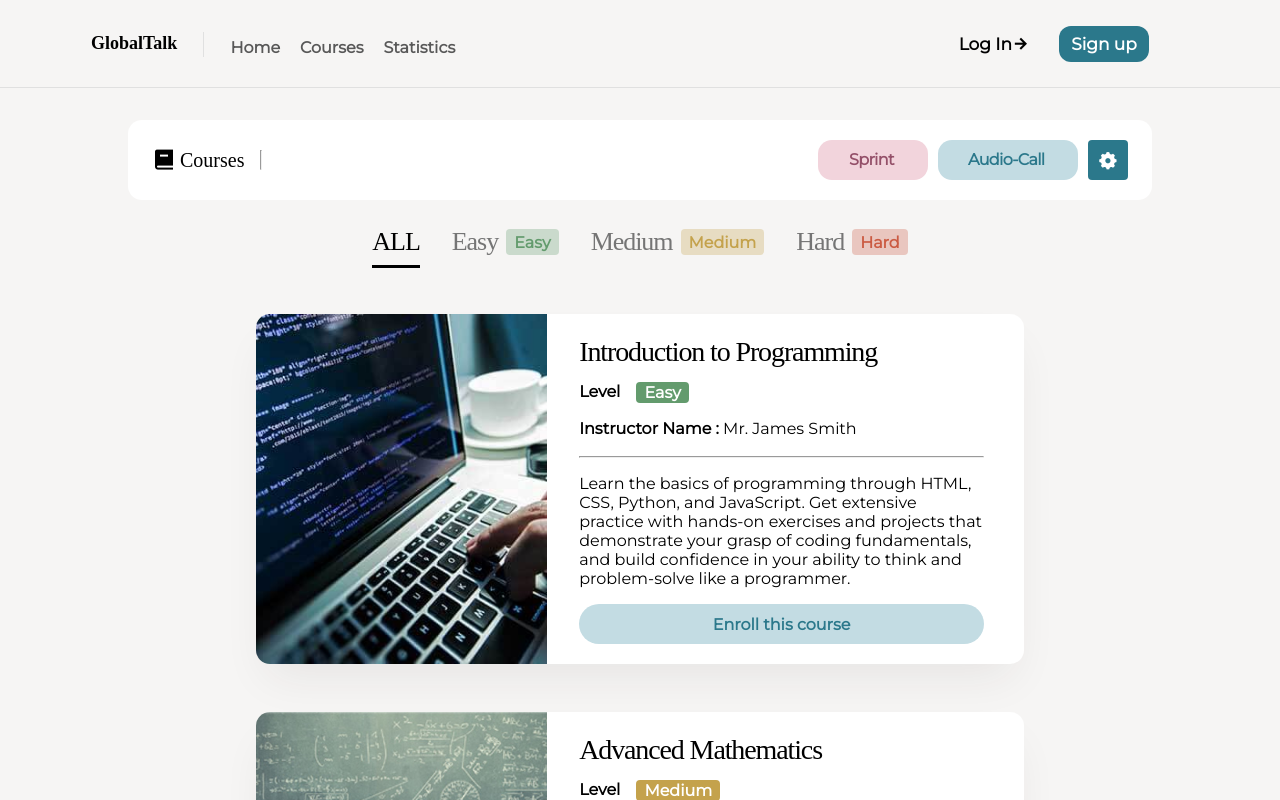
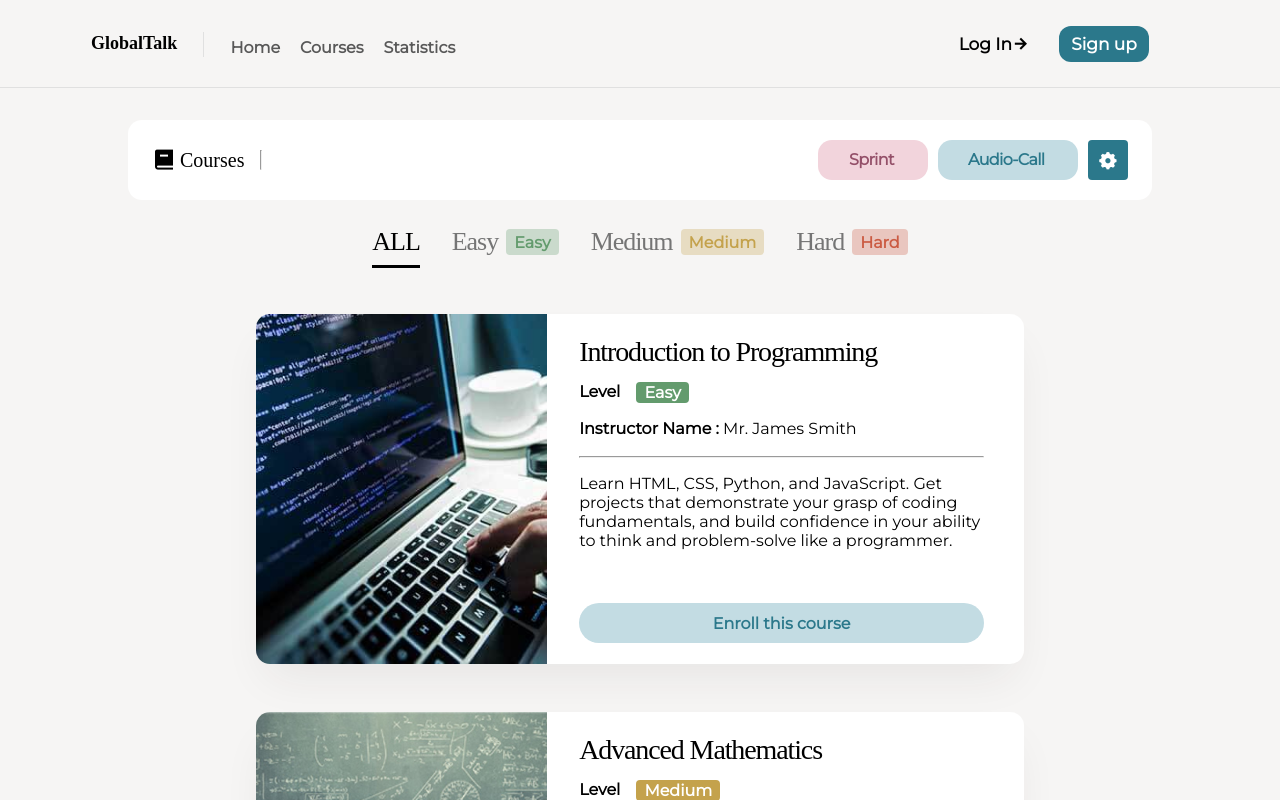
Before and after one commit to thinc-org/hacktoschool-48, a Next.js app in the folder frontend/: page /courses in a window 1280 px wide. Shown: the top 800 px of the page. Built offline with nearby package versions, Linux system fonts and the light colour scheme; a web font is replaced by a local one.

Commit message:
Update courses.js

```diff
--- a/frontend/pages/courses.js
+++ b/frontend/pages/courses.js
@@ -16,7 +16,7 @@ const data = [
         courseName: 'Introduction to Programming',
         level: 'Easy',
         instructor: 'Mr. James Smith',
-        detail: 'Learn the basics of programming through HTML, CSS, Python, and JavaScript. Get extensive practice with hands-on exercises and projects that demonstrate your grasp of coding fundamentals, and build confidence in your ability to think and problem-solve like a programmer.',
+        detail: 'Learn HTML, CSS, Python, and JavaScript. Get projects that demonstrate your grasp of coding fundamentals, and build confidence in your ability to think and problem-solve like a programmer.',
     },
     {
         image: img2,
```
